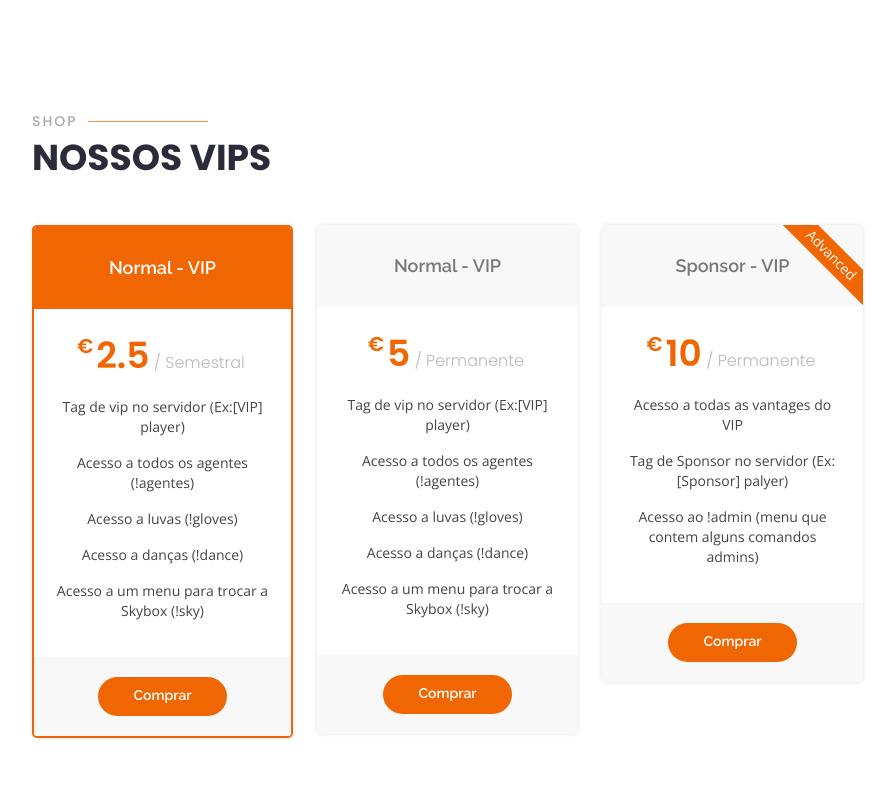
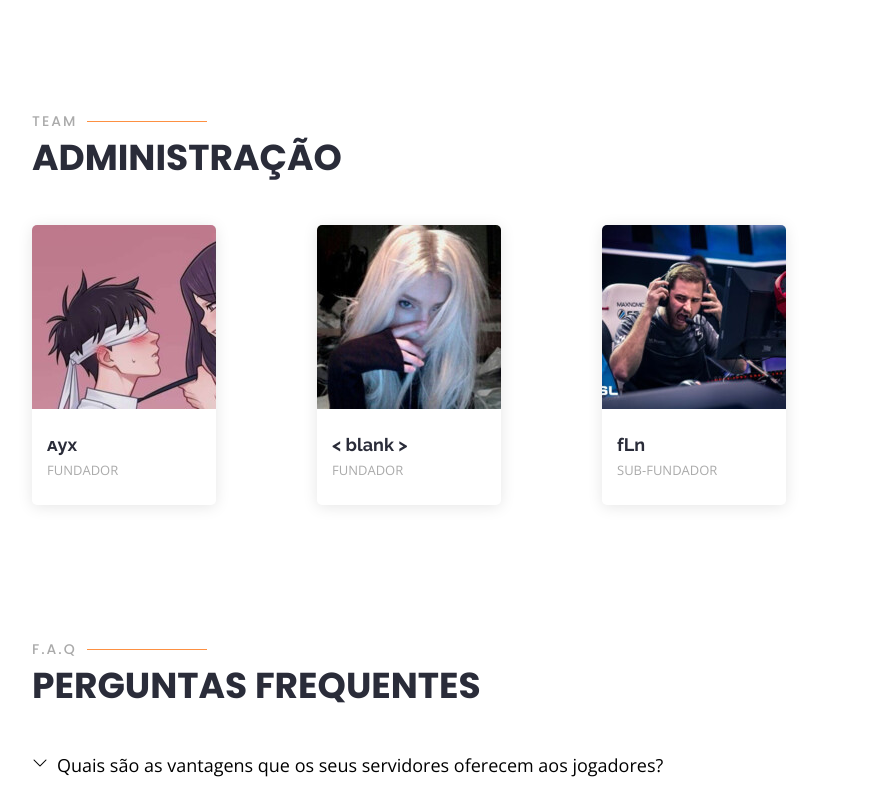
Before and after one commit to n0tayx/CasaArder, a plain HTML site: page index.html in a window 1280 px wide. Shown: the part 1035-1820 px from the top of the page, without its empty margins (50-944 px from the left). Drawn offline with nearby package versions, Linux system fonts and the light colour scheme.

Commit message:
Update index.html

```diff
--- a/index.html
+++ b/index.html
@@ -134,76 +134,6 @@
 
       </div>
     </section><!-- End Features Section -->
-
-        <!-- ======= Pricing Section ======= -->
-        <section id="pricing" class="pricing">
-          <div class="container">
-
-            <div class="section-title" data-aos="zoom-out">
-              <h2>Shop</h2>
-              <p>Nossos VIPs</p>
-            </div>
-
-            <div class="row">
-
-              <div class="col-lg-3 col-md-6 mt-4 mt-md-0">
-                <div class="box featured" data-aos="zoom-in" data-aos-delay="100">
-                  <h3>Normal - VIP</h3>
-                  <h4><sup>€</sup>2.5<span> / Semestral</span></h4>
-                  <ul>
-                    <li>Tag de vip no servidor (Ex:[VIP] player)</li>
-                    <li>Acesso a todos os agentes (!agentes)</li>
-                    <li>Acesso a luvas (!gloves)</li>
-                    <li>Acesso a danças (!dance)</li>
-                    <li>Acesso a um menu para trocar a Skybox (!sky)</li>
-                  </ul>
-                  <div class="btn-wrap">
-                    <a href="https://discord.gg/casaarder" class="btn-buy">Comprar</a>
-                  </div>
-                </div>
-              </div>
-
-              <div class="col-lg-3 col-md-6 mt-4 mt-lg-0">
-                <div class="box" data-aos="zoom-in" data-aos-delay="200">
-                  <h3>Normal - VIP</h3>
-                  <h4><sup>€</sup>5<span> / Permanente</span></h4>
-                  <ul>
-                    <li>Tag de vip no servidor (Ex:[VIP] player)</li>
-                    <li>Acesso a todos os agentes (!agentes)</li>
-                    <li>Acesso a luvas (!gloves)</li>
-                    <li>Acesso a danças (!dance)</li>
-                    <li>Acesso a um menu para trocar a Skybox (!sky)</li>
-                  </ul>
-                  <div class="btn-wrap">
-                    <a href="https://discord.gg/casaarder" class="btn-buy">Comprar</a>
-                  </div>
-                </div>
-              </div>
-
-              <div class="col-lg-3 col-md-6 mt-4 mt-lg-0">
-                <div class="box" data-aos="zoom-in" data-aos-delay="300">
-                  <span class="advanced">Advanced</span>
-                  <h3>Sponsor - VIP</h3>
-                  <h4><sup>€</sup>10<span> / Permanente</span></h4>
-                  <ul>
-                    <li>Acesso a todas as vantages do VIP</li>
-                    <li>Tag de Sponsor no servidor (Ex:[Sponsor] palyer)</li>
-                    <li>Acesso ao !admin (menu que contem alguns comandos admins)</li>
-                  </ul>
-                  <div class="btn-wrap">
-                    <a href="https://discord.gg/casaarder" class="btn-buy">Comprar </a>
-                  </div>
-                </div>
-              </div>
-
-            </div>
-
-          </div>
-        </section><!-- End Pricing Section -->
-
-    <!-- ======= Services Section ======= -->
-
-
 
     <!-- ======= Team Section ======= -->
     <section id="team" class="team">
```
